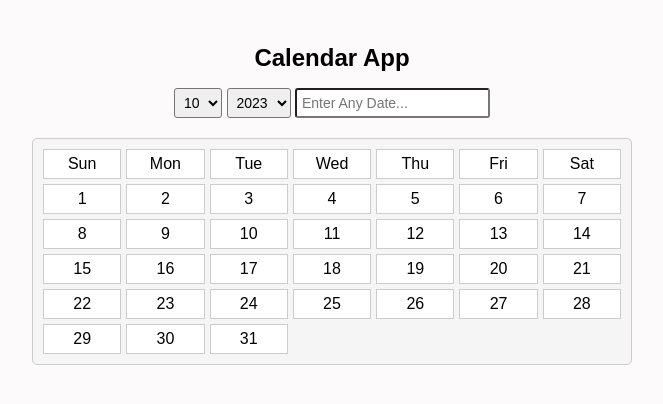
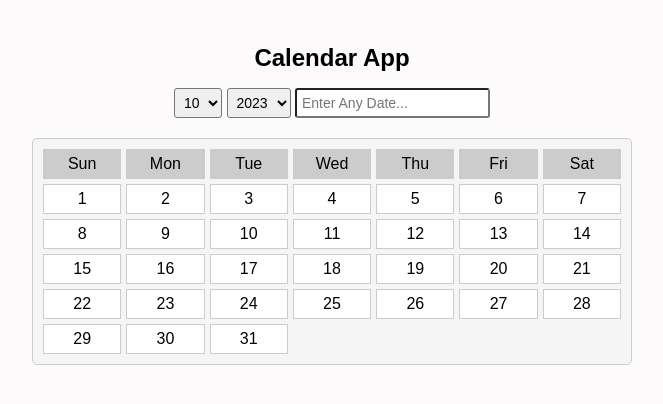
Before and after one commit to Adityakitukale499/ZygalAssignment, a plain HTML site: page index.html in a window 1280 px wide. Shown: the whole page, without its empty margins (308-971 px from the left). Drawn offline with Linux system fonts and the light colour scheme.

Commit message:
done with style

```diff
--- a/script.js
+++ b/script.js
@@ -4,7 +4,7 @@ document.addEventListener('DOMContentLoaded', function () {
     const yearSelect = document.getElementById('year');
     const enterDateInput = document.getElementById('enterDate');
     let selectDate = [];
-    let clickDate = ''
+    let lastDateInMonth = 31;
 
     function generateCalendar(month, year) {
         console.log(selectDate);
@@ -15,11 +15,13 @@ document.addEventListener('DOMContentLoaded', function () {
 
         const daysInMonth = new Date(year, month, 0).getDate();
         console.log(daysInMonth);
+        lastDateInMonth = daysInMonth
 
         const daysOfWeek = ['Sun', 'Mon', 'Tue', 'Wed', 'Thu', 'Fri', 'Sat'];
         for (const day of daysOfWeek) {
             const cell = document.createElement('div');
             cell.className = 'cell';
+            cell.classList.add('dayCell')
             cell.textContent = day;
             calendar.appendChild(cell);
         }
@@ -68,7 +70,7 @@ document.addEventListener('DOMContentLoaded', function () {
         console.log(event.target.value);
 
         if (event.key === 'Enter') {
-            if(parseInt(event.target.value) < 1 || parseInt(event.target.value) > 31){
+            if(parseInt(event.target.value) < 1 || parseInt(event.target.value) > lastDateInMonth){
                 alert('Enter Valid Date')
             }
             else if(selectDate.includes(parseInt(event.target.value))){
--- a/style.css
+++ b/style.css
@@ -58,6 +58,11 @@ input::-webkit-inner-spin-button {
   margin: 0;
 }
 
+.dayCell{
+    background-color: #ccc;
+
+}
+
 /* input[type=number] {
   -moz-appearance: textfield;
 } */
```
